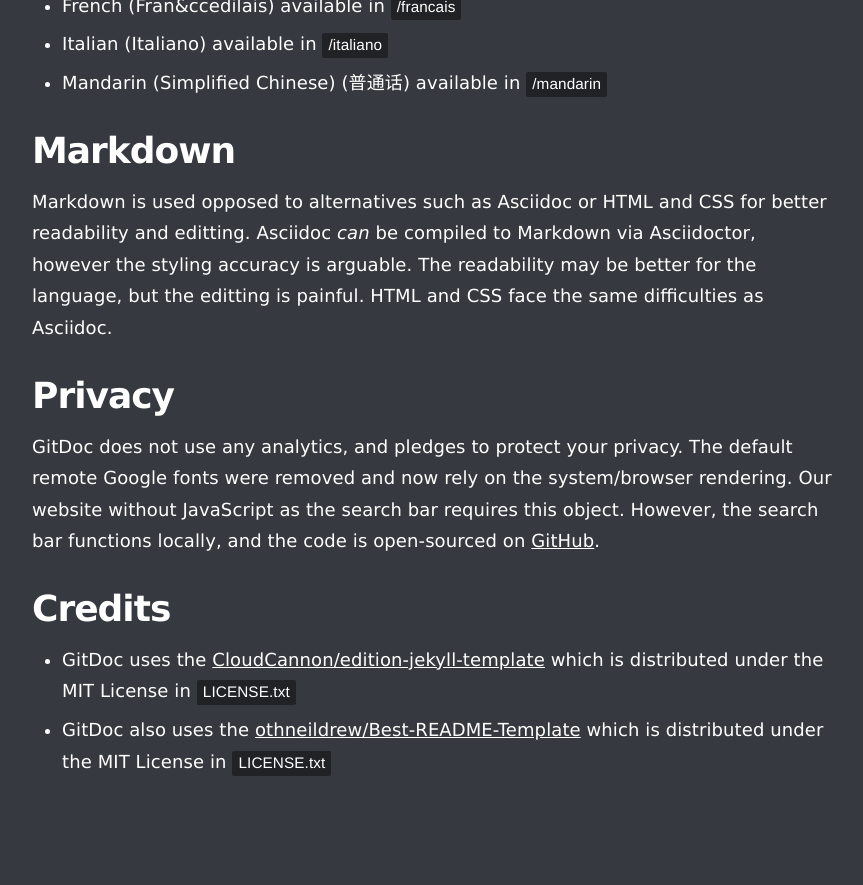
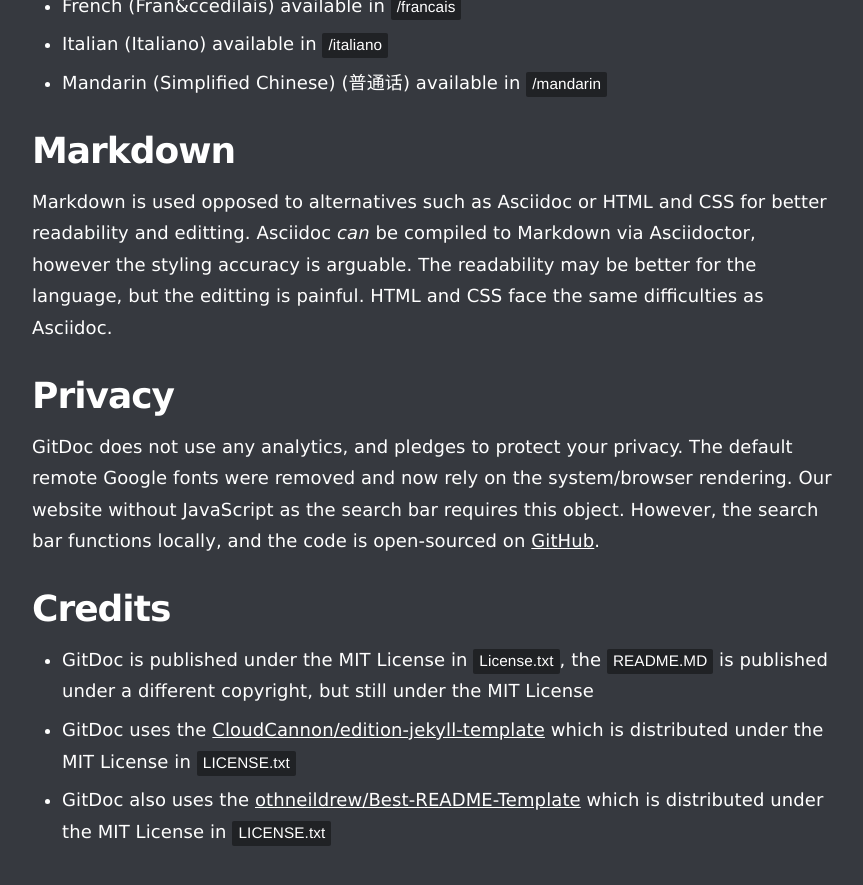
Before and after one commit to MidasTouch-MT/MidasTouch-MT.github.io, a Jekyll site: the page built from index.md, in a window 1280 px wide and 900 px high, scrolled down 1661 px. Shown: the top 885 px of the window, without its empty margins (358-1221 px from the left). Built offline with Jekyll 4.4.1, drawn with Linux system fonts in a browser that asks for light colours; before the commit the page ends 2491 px from its top, so only the background shows below that.

Commit message:
updated credits
added gitdoc licensing

```diff
--- a/index.md
+++ b/index.md
@@ -44,5 +44,6 @@ Markdown is used opposed to alternatives such as Asciidoc or HTML and CSS for be
 GitDoc does not use any analytics, and pledges to protect your privacy. The default remote Google fonts were removed and now rely on the system/browser rendering. Our website without JavaScript as the search bar requires this object. However, the search bar functions locally, and the code is open-sourced on [GitHub](https://github.com/midastouch-mt/midastouch-mt.github.io).
 
 ## Credits
+* GitDoc is published under the MIT License in `License.txt`, the `README.MD` is published under a different copyright, but still under the MIT License
 * GitDoc uses the [CloudCannon/edition-jekyll-template](https://github.com/CloudCannon/edition-jekyll-template) which is distributed under the MIT License in  `LICENSE.txt`
 * GitDoc also uses the [othneildrew/Best-README-Template](https://github.com/othneildrew/Best-README-Template) which is distributed under the MIT License in `LICENSE.txt`
```
